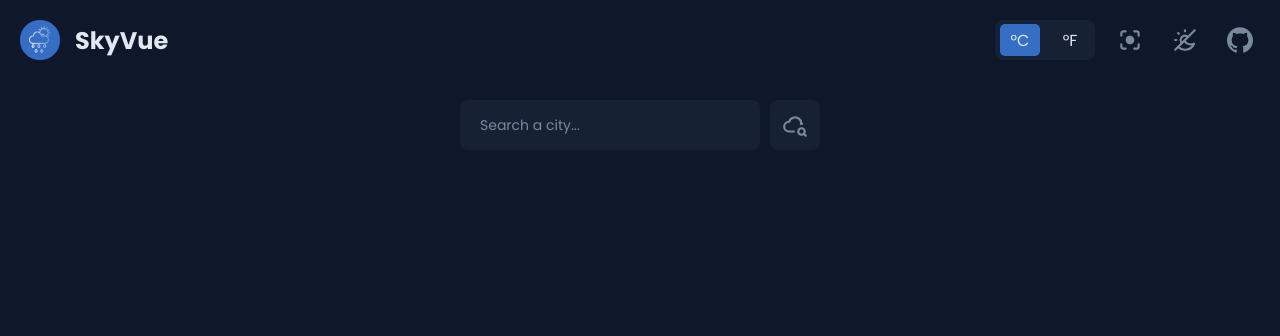
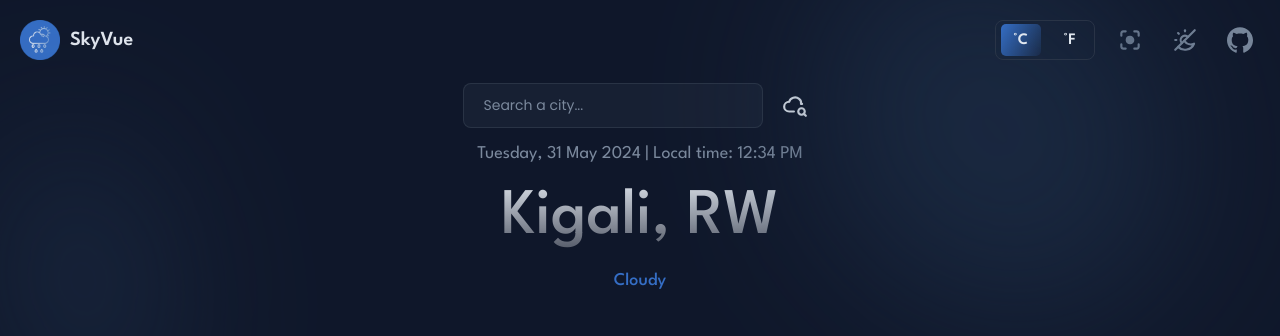
Before and after one commit to kevindermot99/SkyVue, a React (Vite) app: page / in a window 1280 px wide. Shown: the top 336 px of the page. Built offline with nearby package versions, Linux system fonts and the light colour scheme.

Commit message:
hero section complete

```diff
--- a/src/App.jsx
+++ b/src/App.jsx
@@ -54,6 +54,9 @@ function App() {
   return (
     <div>
 
+      <div className="bubble1"></div>
+      <div className="bubble2"></div>
+
       <div className="navbar">
         <div className="logo">
           <img src={logo} alt="" />
@@ -83,6 +86,9 @@ function App() {
           <input type="text" placeholder='Search a city...' />
           <button><TbCloudSearch /></button>
         </form>
+        <p>Tuesday, 31 May 2024 | Local time: 12:34 PM</p>
+        <h1>Kigali, RW</h1>
+        <h5>Cloudy</h5>
       </div>
 
 
--- a/src/index.css
+++ b/src/index.css
@@ -1,9 +1,10 @@
+@import url('https://fonts.googleapis.com/css2?family=League+Spartan:wght@200;300;400;500;600;700;800&display=swap');
 @import url('https://fonts.googleapis.com/css2?family=Poppins:wght@200;300;400;500;600;700;800&display=swap');
 
 * {
   margin: 0;
   padding: 0;
-  font-family: 'Poppins', sans-serif;
+  font-family: 'League Spartan', sans-serif;
   box-sizing: border-box;
 }
 
@@ -19,6 +20,36 @@ body {
   --main-color: #356EC5;
 }
 
+#root{
+  max-width: 1400px;
+  width: 100%;
+  margin: auto;
+}
+
+.bubble1{
+  min-width: 340px;
+  min-height: 400px;
+  position: fixed;
+  top: -70px;
+  border-radius: 50%;
+  right: 9%;
+  rotate: -40deg;
+  background-color: #2135508c;
+  filter: blur(80px);
+}
+
+.bubble2{
+  min-width: 140px;
+  min-height: 300px;
+  position: fixed;
+  top: 130px;
+  border-radius: 50%;
+  left: 1%;
+  rotate: -10deg;
+  background-color: #21355093;
+  filter: blur(80px);
+}
+
 .navbar {
   /* background-color: cadetblue; */
   display: flex;
@@ -31,7 +62,7 @@ body {
   display: flex;
   justify-content: center;
   align-items: center;
-  gap: 15px;
+  gap: 10px;
 }
 
 .navbar .logo img {
@@ -40,7 +71,8 @@ body {
 
 .navbar .logo h1 {
   color: var(--text-color-100);
-  font-size: 24px;
+  font-size: 20px;
+  font-weight: 600;
 }
 
 .nav-links{
@@ -72,14 +104,19 @@ body {
   font-size: 26px;
 }
 
+.nl-icon:hover svg{
+  color: var(--main-color);
+}
+
 .nl-switch{
-  background-color: var(--bg);
+  background-color: transparent;
   width: 100px;
   height: 40px;
   display: grid;
   grid-template-columns: 50% 50%;
   border-radius: 8px;
   position: relative;
+  border: 1px solid var(--border-lines);
   /* gap: 5px; */
 }
 
@@ -90,6 +127,7 @@ body {
   color: var(--text-color-100);
   cursor: pointer;
   z-index: 10;
+  font-weight: 600;
 }
 
 .nl-switch::after{
@@ -101,7 +139,7 @@ body {
   left: 5px;
   bottom: 0;
   margin: auto;
-  background-color: var(--main-color);
+  background: linear-gradient(120deg, var(--main-color), #00000000 110%);
   border-radius: 5px;
   transition: .5s;
 }
@@ -121,7 +159,9 @@ body {
   display: flex;
   justify-content: center;
   align-items: center;
-  padding: 20px;
+  padding: 0 20px;
+  gap: 10px;
+  flex-direction: column;
 }
 
 .hero form{
@@ -138,7 +178,7 @@ body {
 
 .hero input{
   width: 300px;
-  height: 50px;
+  height: 45px;
   padding: 0 20px;
   border: none;
   outline: none;
@@ -146,25 +186,61 @@ body {
   border-radius: 8px;
   color: var(--text-color-100);
   font-size: 14px;
+  border: 1px solid var(--border-lines);
+  font-family: 'Poppins', sans-serif;
 }
 
-
+.hero input:focus{
+  border-color: var(--main-color);
+}
 
 .hero button{
   height: 50px;
-  width: 50px;
+  width: 45px;
   display: flex;
   justify-content: center;
   align-items: center;
   border: none;
   outline: none;
-  background-color: var(--bg);
+  background-color: transparent;
   border-radius: 8px;
-  color: var(--text-color-50);
+  color: var(--text-color-100);
   font-size: 26px;
   cursor: pointer;
+  transition: .2s;
 }
 
 .hero button:hover{
-  background-color: var(--bg);
+  color: var(--main-color);
 }
+
+.hero p{
+  color: var(--text-color-50);
+  font-size: 18px;
+  padding: 5px 0;
+  font-size: 18px;
+}
+
+.hero h1{
+  color: var(--text-color-100);
+  font-size: 18px;
+  padding: 10px;
+  font-size: 65px;
+  font-weight: 500;
+}
+
+body.dark .hero h1{
+    background: linear-gradient(180deg, var(--text-color-100), #fafafa3d);
+    background-clip: text;
+    -webkit-background-clip: text;
+    -webkit-text-fill-color: transparent;
+    font-style: normal;
+}
+
+.hero h5{
+  color: var(--main-color);
+  font-size: 18px;
+  padding: 5px 0;
+  font-size: 18px;
+  font-weight: 500;
+}
```
